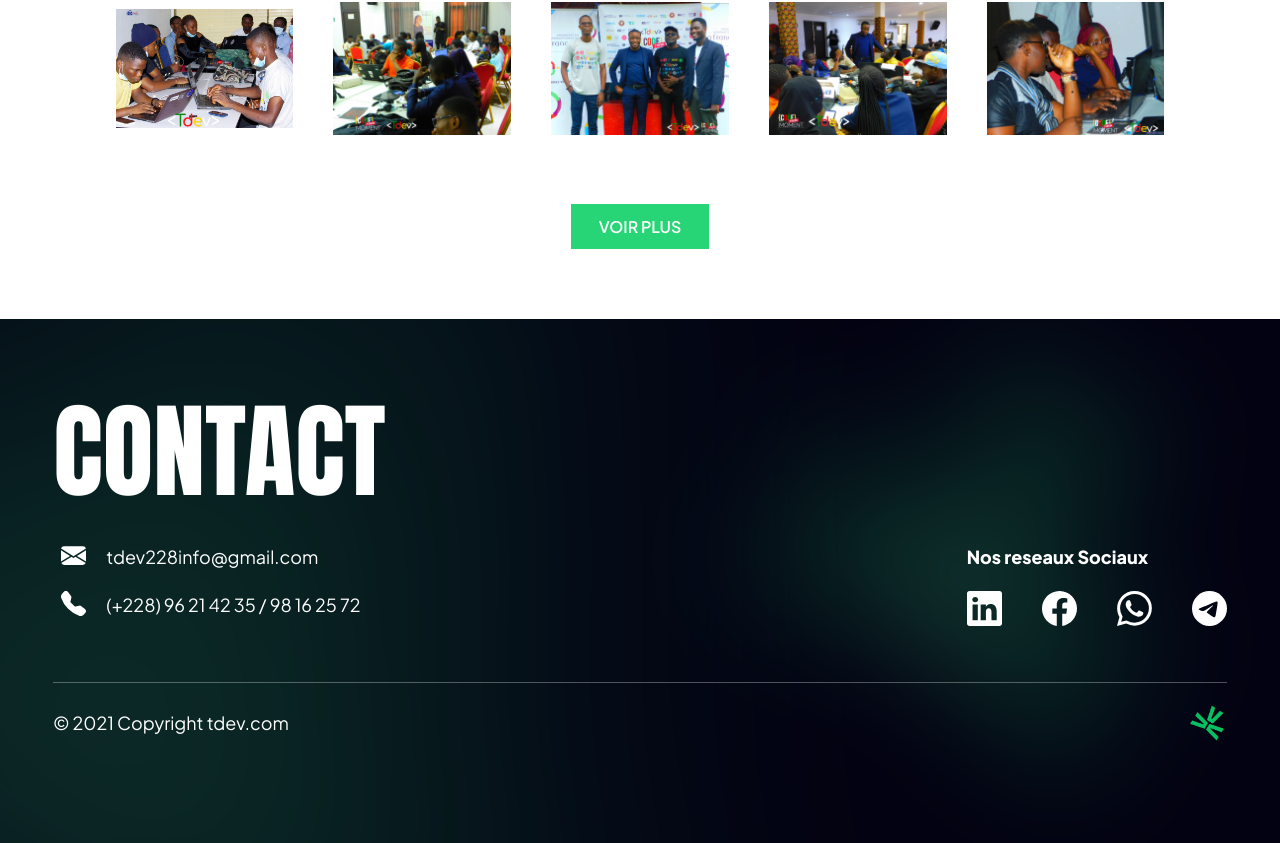
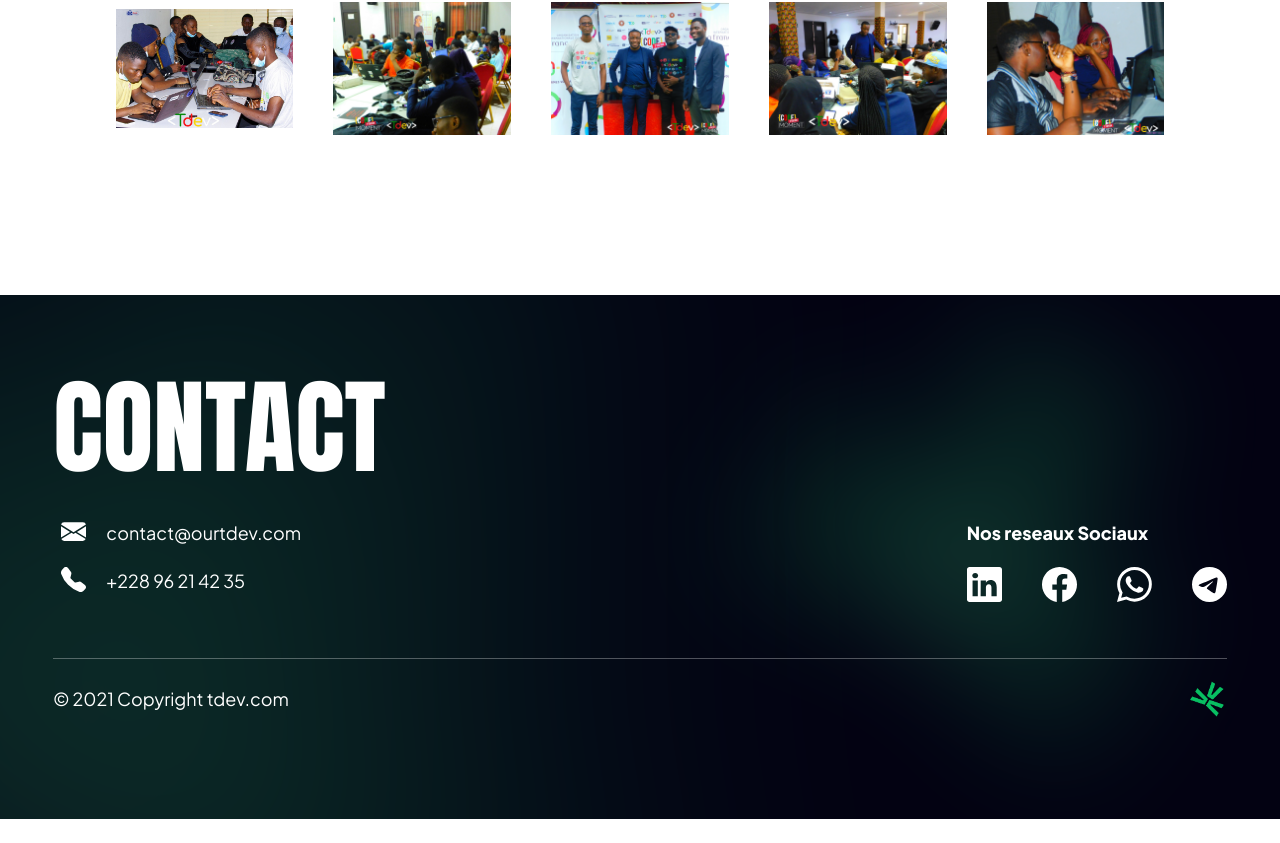
Before and after one commit to massahoudou/tedv-fest, a Next.js app: page /apropos in a window 1280 px wide. Shown: the part 3163-4006 px from the top of the page. After the commit the page ends 3982 px from the top, so only its background shows below. Built offline with nearby package versions, Linux system fonts and the light colour scheme.

Commit message:
adding carousel slide

```diff
--- a/src/components/Button.jsx
+++ b/src/components/Button.jsx
@@ -1,8 +1,8 @@
 import Link from "next/link";
-export const FillButton = ({ title, href = "#" }) => {
+export const FillButton = ({ title, href = "#" , target=""}) => {
     return (
         <div data-aos="fade-up" data-aos-delay="200">
-            <Link href={href} passHref className=" btn btn-primary hover:bg-secondary hover:scale-105  duration-100 font-semibold" >
+            <Link target={target} href={href} passHref className=" btn btn-primary hover:bg-secondary hover:scale-105  duration-100 font-semibold" >
                 <span className=" ">{title}</span>
             </Link>
         </div>
@@ -10,7 +10,7 @@ export const FillButton = ({ title, href = "#" }) => {
 };
 
 
-export const OutlineButton = ({ title, href = "#" }) => {
+export const OutlineButton = ({ title, href = "#" ,}) => {
 
     return (
         <div data-aos="fade-up" data-aos-delay="400">
--- a/src/components/sections/SectionAbout.jsx
+++ b/src/components/sections/SectionAbout.jsx
@@ -8,7 +8,7 @@ const SectionAbout = () => {
     return <div id="about" className="w-11/12 h-fit lg:h-screen md:w-10/12 lg:gap-10  mx-auto flex flex-wrap lg:flex-nowrap items-center ">
             <div className="flex flex-row-reverse lg:flex-row w-full lg:w-3/6 gap-5  h-72  my-10 lg:h-4/6  ">
                 <div className="flex flex-col gap-5 w-3/6 lg:items-end">
-                    <div    data-aos="zoom-out-up" data-aos-delay="" className="bg-cover bg-left-top bg-[url(/images/12.jpg)] w-full md:w-5/6 h-3/6 ">
+                    <div    data-aos="zoom-out-up" data-aos-delay="" className="bg-cover bg-center bg-[url(/images/10.JPG)] w-full md:w-5/6 h-3/6 ">
                     </div>
                     <div   data-aos="zoom-out-up" data-aos-delay="100" className="bg-cover bg-right-top bg-[url(/images/7.jpeg)] w-full md:w-4/6  h-3/6 ">
                     </div>
--- a/src/components/sections/SectionContact.jsx
+++ b/src/components/sections/SectionContact.jsx
@@ -15,18 +15,18 @@ const SectionContact = () => {
                 </h6>
                 </Heading>
                 <div className="text-center flex  flex-wrap md:flex-nowrap justify-between mt-10">
-                    <div className=" flex gap-5 pl-2 flex-col" data-aos="fade-up" data-aos-delay="100">
+                    <div className=" flex gap-5 pl-2 flex-col" data-aos="fade-up" data-aos-delay="100"  data-aos-anchor-placement="top-bottom">
                         <div className="flex gap-5">
                             <svg xmlns="http://www.w3.org/2000/svg" width="25" height="25" fill="currentColor" className="bi bi-envelope-fill" viewBox="0 0 16 16">
                                 <path d="M.05 3.555A2 2 0 0 1 2 2h12a2 2 0 0 1 1.95 1.555L8 8.414.05 3.555ZM0 4.697v7.104l5.803-3.558L0 4.697ZM6.761 8.83l-6.57 4.027A2 2 0 0 0 2 14h12a2 2 0 0 0 1.808-1.144l-6.57-4.027L8 9.586l-1.239-.757Zm3.436-.586L16 11.801V4.697l-5.803 3.546Z" />
                             </svg>
-                            <span> tdev228info@gmail.com</span>
+                            <span>contact@ourtdev.com</span>
                         </div>
-                        <div className="flex gap-5  " data-aos="fade-up" data-aos-delay="200">
+                        <div className="flex gap-5  " data-aos="fade-up" data-aos-delay="200"  data-aos-anchor-placement="top-bottom">
                             <svg xmlns="http://www.w3.org/2000/svg" width="25" height="25" fill="currentColor" className="bi bi-telephone-fill" viewBox="0 0 16 16">
                                 <path fillRule="evenodd" d="M1.885.511a1.745 1.745 0 0 1 2.61.163L6.29 2.98c.329.423.445.974.315 1.494l-.547 2.19a.678.678 0 0 0 .178.643l2.457 2.457a.678.678 0 0 0 .644.178l2.189-.547a1.745 1.745 0 0 1 1.494.315l2.306 1.794c.829.645.905 1.87.163 2.611l-1.034 1.034c-.74.74-1.846 1.065-2.877.702a18.634 18.634 0 0 1-7.01-4.42 18.634 18.634 0 0 1-4.42-7.009c-.362-1.03-.037-2.137.703-2.877L1.885.511z" />
                             </svg>
-                            <span>(+228) 96 21 42 35 / 98 16 25 72</span>
+                            <span>+228 96 21 42 35</span>
                         </div>
                     </div>
                     <div className="md:mt-0 mt-10" data-aos="fade-up" data-aos-delay="200">
--- a/src/components/sections/SectionGallery.jsx
+++ b/src/components/sections/SectionGallery.jsx
@@ -25,9 +25,7 @@ const SectionGallery = () => {
 
         </div>
 
-        <div className="flex  justify-center">
-            <FillButton title="Voir plus "/>
-        </div>
+
     </div>
 
 }
--- a/src/components/sections/SectionSponsor.jsx
+++ b/src/components/sections/SectionSponsor.jsx
@@ -29,7 +29,7 @@ const SectionSponsor = () => {
 
         </div>
         <div className="py-8 text-center">
-          <FillButton title="devenir sponsor" />
+          <FillButton title="devenir sponsor" href="https://bit.ly/appel-sponsors-tdevfest23" target="_blank" />
           </div>
     </div>
     </div>
--- a/src/components/sections/SectionsHeaders.jsx
+++ b/src/components/sections/SectionsHeaders.jsx
@@ -72,11 +72,11 @@ export const Sectionheader = ({ target }) => {
         <div className=' items-start justify-between  lg:items-baseline flex lg:flex-wrap h-full  md:w-full md:h-full lg:h-fit  gap-5  w-full lg:w-fit lg:gap-10  '>
           <div className="flex lg:gap-10 gap-5 justify-evenly lg:justify-center w-full">
             <TimeCard  first={true} time={days} title={"Jours"} delay={300}  translate={true}/>
-            <TimeCard time={hours} title={"heurs"} delay={400} />
+            <TimeCard time={hours} title={"Heures"} delay={400} />
           </div>
           <div className="flex lg:gap-10 gap-5  justify-evenly y lg:justify-center w-full">
             <TimeCard translate={true} time={minutes} title={"Minutes"} delay={500} />
-            <TimeCard time={seconds} title={"Second"} delay={600} />
+            <TimeCard time={seconds} title={"Secondes"} delay={600} />
           </div>
 
 
```
